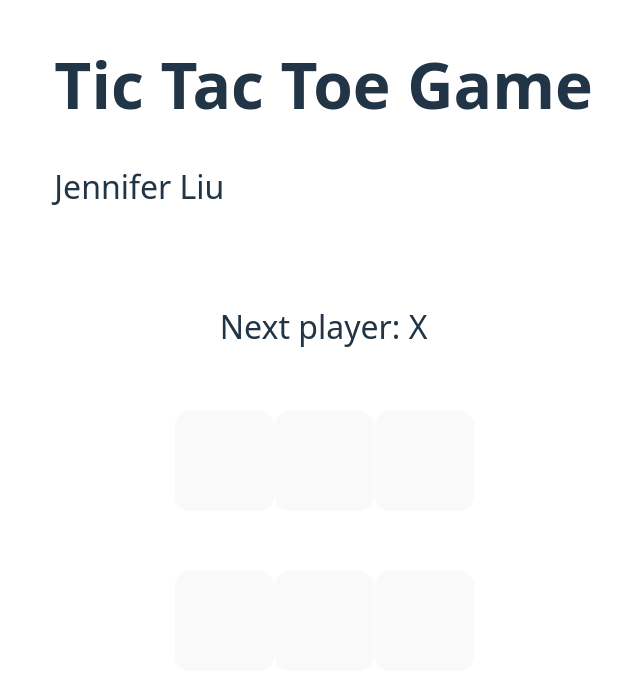
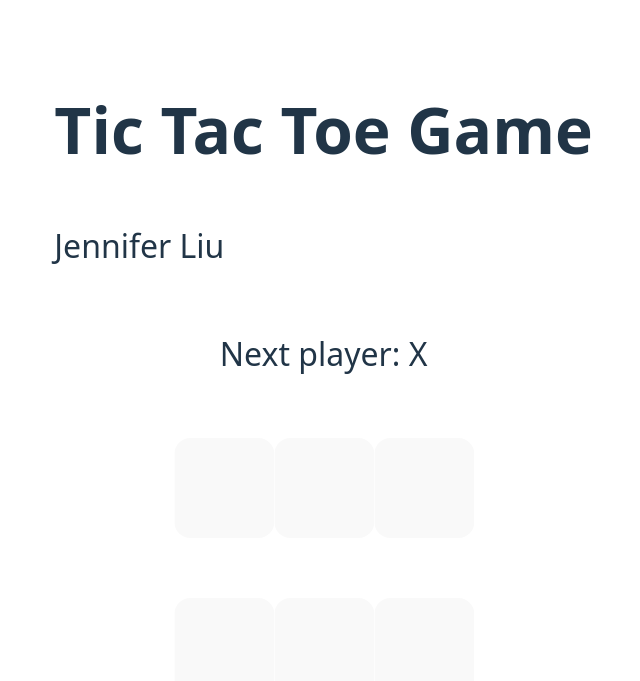
Before and after one commit to jenn-liuu/technify-tic-tac-toe, a React (Vite) app in the folder my-react-app/: page / in a window 1280 px wide. Shown: the part 119-800 px from the top of the page, without its empty margins (316-956 px from the left). Built offline with nearby package versions, Linux system fonts and the light colour scheme.

Commit message:
attempted to fix header

```diff
--- a/my-react-app/src/Header.jsx
+++ b/my-react-app/src/Header.jsx
@@ -2,9 +2,9 @@ import React from 'react';
 
 export default function Header() {
     return (
-        <header className="header">
+        <header>
             <h1>Tic Tac Toe Game</h1>
-            <p class="subtitle">Jennifer Liu</p>
+            <p className="subtitle">Jennifer Liu</p>
         </header>
     )
 }
--- a/my-react-app/src/index.css
+++ b/my-react-app/src/index.css
@@ -22,14 +22,15 @@ a:hover {
   color: #535bf2;
 }
 
-body {
+html, body {
   margin: 0;
+  padding: 0;
   display: flex;
   align-items: center;
   justify-content: center;
   place-items: center;
   min-width: 320px;
-  min-height: 100vh;
+  height: 100vh;
 }
 
 .whole-game {
@@ -50,10 +51,16 @@ body {
   height: 50px;
 }
 
-h1 {
-  margin-top: 0;
+.header h1 {
+  margin: 0;
+  padding: 0;
   font-size: 2.0em;
   line-height: 1.1;
+}
+
+.subtitle {
+  margin: 0;
+  padding: 0;
 }
 
 button {
```
